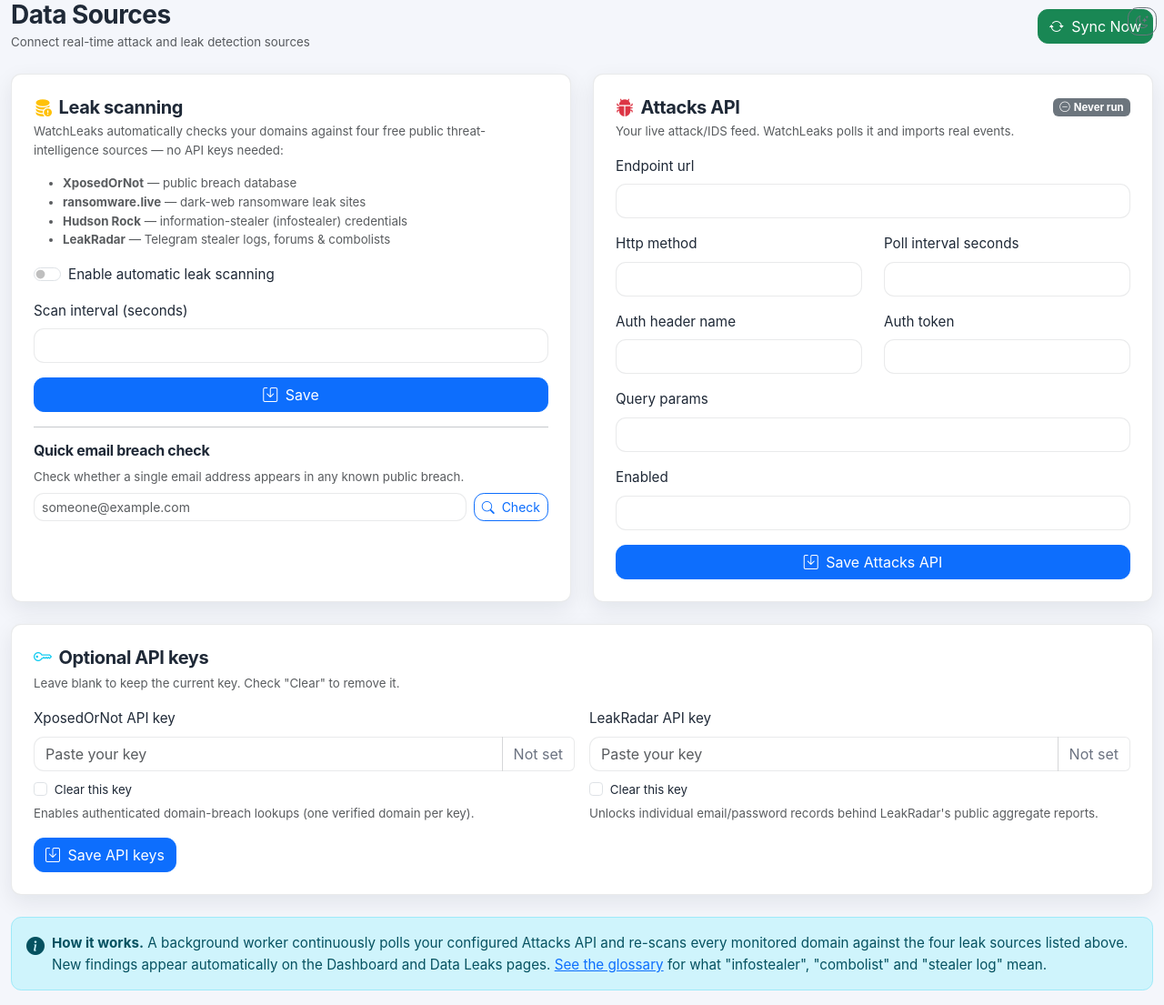
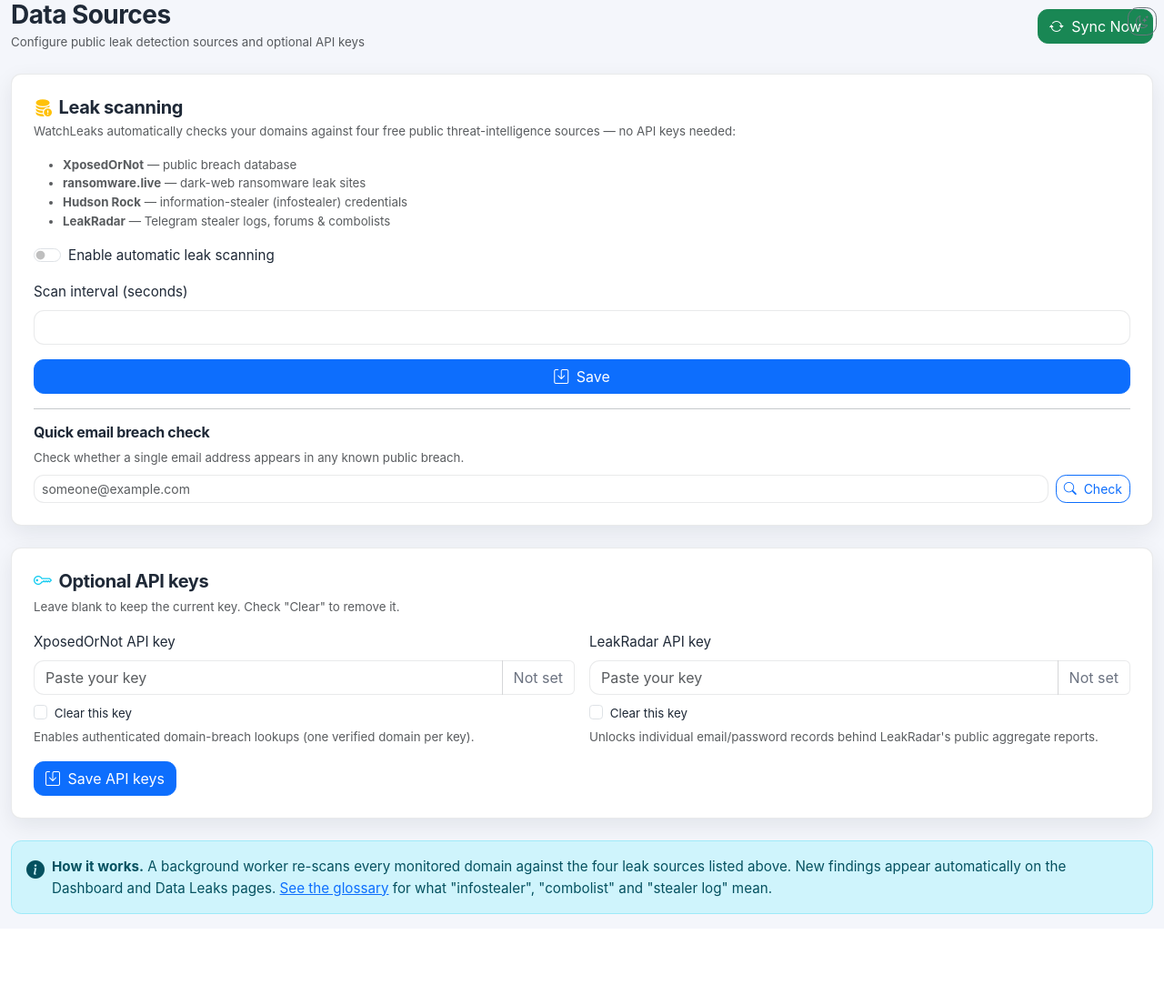
Before and after one commit to Jakb8/Leaks_detection, a Symfony app: template templates/settings/index.html.twig in a window 1280 px wide. Shown: the whole page at 91% size. After the commit the page ends 1005 px from the top, so only its background shows below. Run offline with Twig, Linux system fonts and the light colour scheme; the template is opened without the code that fills it, so the values that code supplies are empty; form fields are guessed from the names that the template uses; some libraries are stand-ins or nearby versions.

Commit message:
Remove Attacks API card from settings

```diff
--- a/templates/settings/_status.html.twig
+++ /dev/null
@@ -1,16 +0,0 @@
-{% if feed.lastStatus == 'ok' %}
-    <span class="badge bg-success" title="{{ feed.lastMessage }}">
-        <i class="bi bi-check-circle me-1"></i>OK
-    </span>
-{% elseif feed.lastStatus == 'error' %}
-    <span class="badge bg-danger" title="{{ feed.lastMessage }}">
-        <i class="bi bi-exclamation-triangle me-1"></i>Error
-    </span>
-{% elseif feed.lastStatus == 'skipped' %}
-    <span class="badge bg-secondary"><i class="bi bi-pause-circle me-1"></i>Disabled</span>
-{% else %}
-    <span class="badge bg-secondary"><i class="bi bi-dash-circle me-1"></i>Never run</span>
-{% endif %}
-{% if feed.lastSyncedAt %}
-    <small class="text-muted ms-2">{{ feed.lastSyncedAt|date('H:i:s') }} · {{ feed.lastImportedCount }} imported</small>
-{% endif %}
--- a/templates/settings/index.html.twig
+++ b/templates/settings/index.html.twig
@@ -6,7 +6,7 @@
 <div class="d-flex justify-content-between align-items-center mb-4">
     <div>
         <h3 class="fw-bold mb-0">Data Sources</h3>
-        <small class="text-muted">Connect real-time attack and leak detection sources</small>
+        <small class="text-muted">Configure public leak detection sources and optional API keys</small>
     </div>
     <form method="post" action="{{ path('app_settings_sync') }}">
         <input type="hidden" name="_token" value="{{ csrf_token('sync_feeds') }}">
@@ -16,7 +16,7 @@
 
 <div class="row g-4">
     {# Leak scanning #}
-    <div class="col-lg-6">
+    <div class="col-lg-12">
         <div class="card p-4 h-100">
             <h5 class="fw-bold mb-1"><i class="bi bi-database-fill-exclamation text-warning me-2"></i>Leak scanning</h5>
             <p class="text-muted small">WatchLeaks automatically checks your domains against four free public threat-intelligence sources — no API keys needed:</p>
@@ -47,31 +47,6 @@
                 <input type="email" name="email" class="form-control form-control-sm" placeholder="someone@example.com" required>
                 <button class="btn btn-sm btn-outline-primary text-nowrap"><i class="bi bi-search me-1"></i> Check</button>
             </form>
-        </div>
-    </div>
-
-    {# Attacks API #}
-    <div class="col-lg-6">
-        <div class="card p-4 h-100">
-            <div class="d-flex justify-content-between align-items-center mb-1">
-                <h5 class="fw-bold mb-0"><i class="bi bi-bug-fill text-danger me-2"></i>Attacks API</h5>
-                {% include 'settings/_status.html.twig' with {feed: attack_feed} %}
-            </div>
-            <p class="text-muted small">Your live attack/IDS feed. WatchLeaks polls it and imports real events.</p>
-            {{ form_start(attack_form) }}
-                {{ form_row(attack_form.endpointUrl) }}
-                <div class="row">
-                    <div class="col-6">{{ form_row(attack_form.httpMethod) }}</div>
-                    <div class="col-6">{{ form_row(attack_form.pollIntervalSeconds) }}</div>
-                </div>
-                <div class="row">
-                    <div class="col-6">{{ form_row(attack_form.authHeaderName) }}</div>
-                    <div class="col-6">{{ form_row(attack_form.authToken) }}</div>
-                </div>
-                {{ form_row(attack_form.queryParams) }}
-                {{ form_row(attack_form.enabled) }}
-                <button class="btn btn-primary w-100"><i class="bi bi-save me-1"></i> Save Attacks API</button>
-            {{ form_end(attack_form) }}
         </div>
     </div>
 </div>
@@ -120,8 +95,8 @@
 <div class="alert alert-info d-flex align-items-start mt-4">
     <i class="bi bi-info-circle-fill me-2 fs-5"></i>
     <div>
-        <strong>How it works.</strong> A background worker continuously polls your configured Attacks API and re-scans every monitored
-        domain against the four leak sources listed above. New findings appear automatically on the Dashboard and Data Leaks pages.
+        <strong>How it works.</strong> A background worker re-scans every monitored domain against the four leak sources listed above.
+        New findings appear automatically on the Dashboard and Data Leaks pages.
         <a href="{{ path('app_help') }}">See the glossary</a> for what "infostealer", "combolist" and "stealer log" mean.
     </div>
 </div>
```
